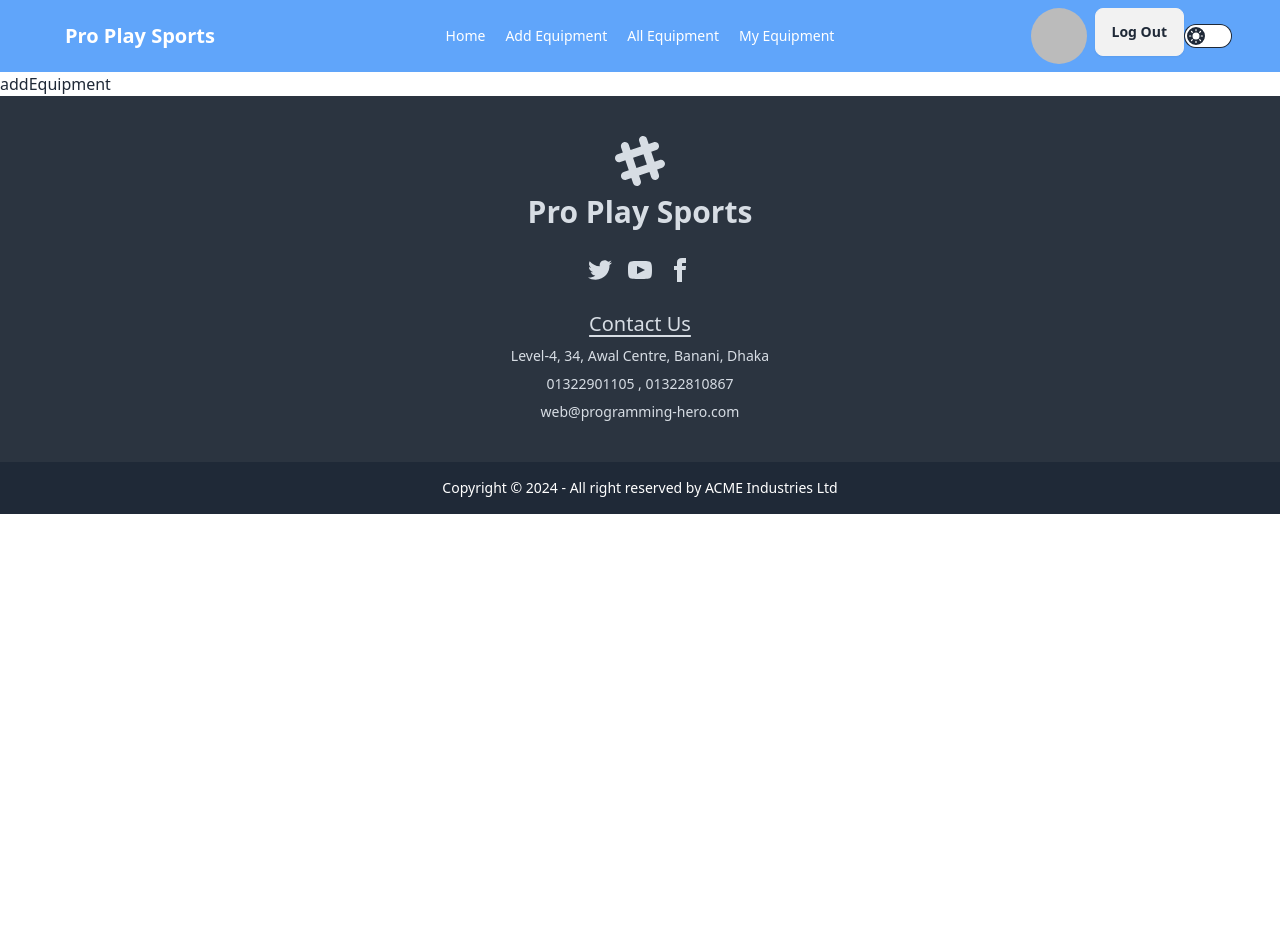
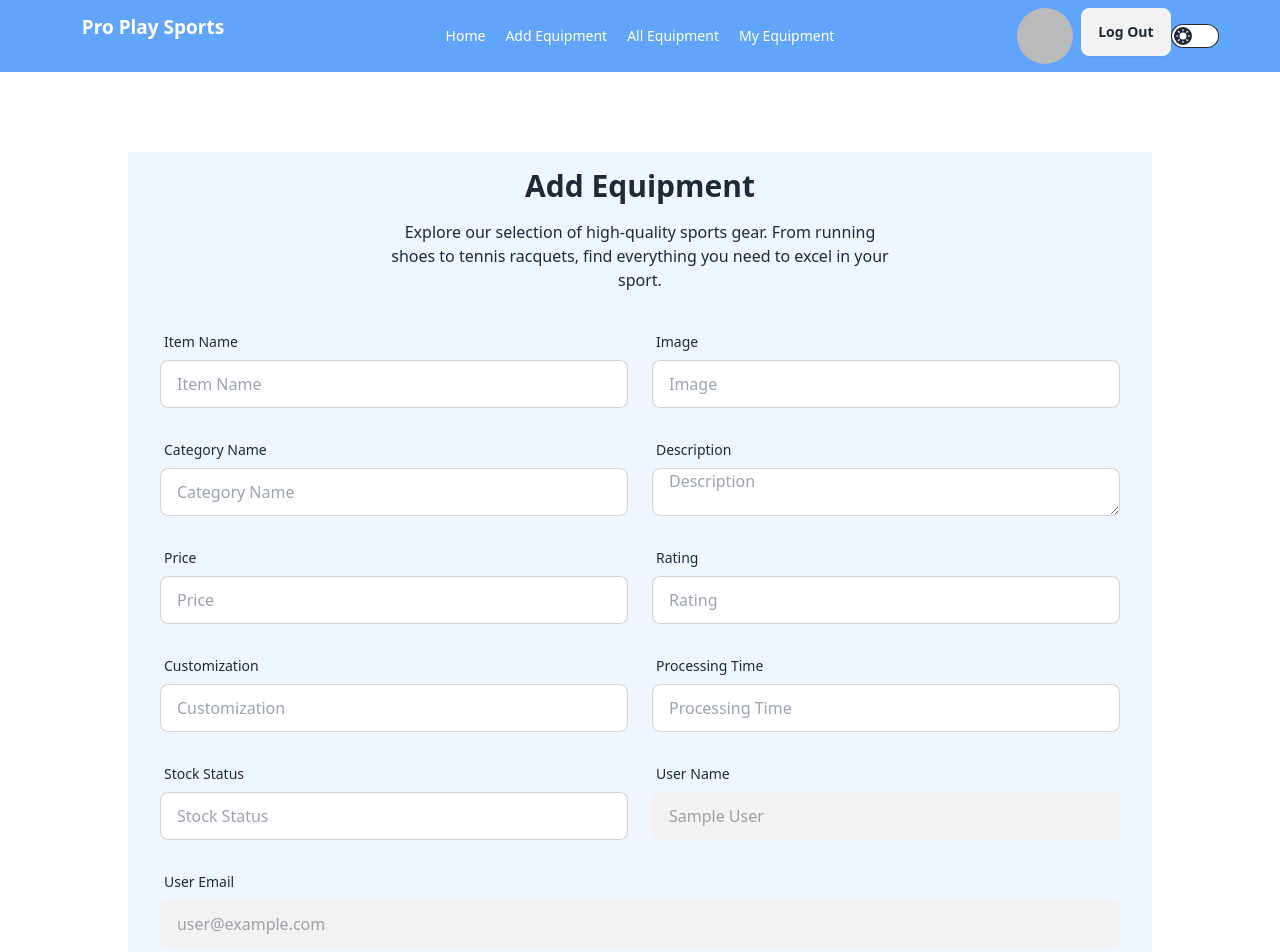
Before and after one commit to ummesalma303/pro-play-sports-client-side, a React (Vite) app: page /addEquipment in a window 1280 px wide. Shown: the top 952 px of the page. Before the commit the page ends 800 px from the top, so only its background shows below. Built offline with nearby package versions, Linux system fonts and the light colour scheme; no server answers; sample sign-in values are in the browser's storage.

Commit message:
save equipment information to the database and get all the data on client side

```diff
--- /dev/null
+++ b/src/components/Equipment.jsx
@@ -0,0 +1,21 @@
+import React from 'react';
+
+const Equipment = ({equipment,idx}) => {
+    const {name,category,price} = equipment
+    console.log(equipment)
+    return (
+
+
+        <tr>
+          {/* row 1 */}
+        <th>{idx +1}</th>
+        <td>{name}</td>
+        <td>{category}</td>
+        <td>{price}</td>
+      </tr>
+
+
+    );
+};
+
+export default Equipment;
--- a/src/components/Navbar.jsx
+++ b/src/components/Navbar.jsx
@@ -17,7 +17,9 @@
    }
     </>
     return (
-        <div className="navbar bg-blue-400 text-white px-12">
+       <div className="bg-blue-400 ">
+         <div className="w-11/12 mx-auto">
+          <div className="navbar  text-white ">
         <div className="navbar-start">
           <div className="dropdown">
             <div tabIndex={0} role="button" className="btn btn-ghost lg:hidden">
@@ -41,7 +43,7 @@
               {link}
             </ul>
           </div>
-          <a className="btn btn-ghost text-xl -ml-6 md:-ml-0">Pro Play Sports</a>
+          <a className="btn btn-ghost text-xl -ml-6 md:-ml-0 hidden md:block">Pro Play Sports</a>
         </div>
         <div className="navbar-center hidden lg:flex">
           <ul className="menu menu-horizontal px-1 space-x-5">
@@ -103,6 +105,8 @@
   </div>
 
       </div>
+        </div>
+       </div>
     );
 };
 
--- a/src/pages/AddEquipment.jsx
+++ b/src/pages/AddEquipment.jsx
@@ -1,9 +1,157 @@
-import React from 'react';
+import React, { useContext } from 'react';
+import Title from '../components/Title';
+import { AuthContext } from '../provider/AuthProvider';
 
 const AddEquipment = () => {
+    const {logUser}=useContext(AuthContext)
+    console.log(logUser?.displayName)
+    console.log(logUser?.email)
+    const handleAddEquipment=e=>{
+        e.preventDefault()
+        const form = e.target
+
+        const item=form.item.value
+        const image=form.image.value
+        const category=form.category.value
+        const description=form.description.value
+        const price=form.price.value
+        const rating=form.rating.value
+        const customization=form.customization.value
+        const processing=form.processing.value
+        const stock=form.stock.value
+        const name=form.name.value
+        const email=form.email.value
+        const equipmentData ={item,email,image,category,description,price,rating,customization,processing,stock,name}
+        // console.log(data)
+
+
+        fetch('http://localhost:5000/equipment',{
+            method:"POST",
+            headers:{
+                "Content-Type":'application/json'
+            },
+            body:JSON.stringify(equipmentData)
+        })
+        .then(res=>res.json())
+        .then(data=>{
+            console.log(data)
+            if(data.acknowledged){
+                alert('added successfully')
+
+            }
+        })
+
+
+    }
+
+
     return (
-        <div>
-            addEquipment
+        <div className='my-20 w-11/12 mx-auto'>
+
+<div className="flex justify-center items-center">
+
+
+
+<div className=" bg-blue-50 w-full max-w-5xl shrink-0 ">
+<div className="mt-4">
+<Title title={'Add Equipment'} subTitle={"Explore our selection of high-quality sports gear. From running shoes to tennis racquets, find everything you need to excel in your sport."}></Title>
+
+</div>
+
+<form onSubmit={handleAddEquipment} className="card-body grid grid-cols-1 md:grid-cols-2  gap-6 max-w-5xl ">
+
+
+
+    {/* 1 */}
+<div className="form-control">
+<label className="label">
+<span className="label-text">Item Name</span>
+</label>
+<input type="text" placeholder="Item Name" name='item' className="input input-bordered" required />
+</div>
+{/* 2 */}
+<div className="form-control">
+<label className="label">
+<span className="label-text">Image</span>
+</label>
+<input type="text" placeholder="Image" name='image' className="input input-bordered" required />
+</div>
+{/* 3 */}
+<div className="form-control">
+<label className="label">
+<span className="label-text">Category Name</span>
+</label>
+<input type="text" placeholder="Category Name" name='category' className="input input-bordered" required />
+</div>
+{/* 4 */}
+<div className="form-control">
+<label className="label">
+<span className="label-text">Description</span>
+</label>
+<textarea type="text"  placeholder="Description" name="description" className="input input-bordered" required ></textarea>
+{/* <input  placeholder="Description" className="input input-bordered" required /> */}
+</div>
+{/* 5 */}
+<div className="form-control">
+<label className="label">
+<span className="label-text">Price</span>
+</label>
+<input type="number" placeholder="Price" name='price' className="input input-bordered" required />
+</div>
+{/* 6 */}
+<div className="form-control">
+<label className="label">
+<span className="label-text">Rating</span>
+</label>
+<input type="text" placeholder="Rating" name='rating' className="input input-bordered" required />
+</div>
+{/* 7 */}
+<div className="form-control">
+<label className="label">
+<span className="label-text">Customization</span>
+</label>
+<input type="text" placeholder="Customization" name='customization' className="input input-bordered" required />
+</div>
+{/* 8 */}
+<div className="form-control">
+<label className="label">
+<span className="label-text">Processing Time</span>
+</label>
+<input type="text" placeholder="Processing Time" name='processing' className="input input-bordered" required />
+</div>
+{/* 9 */}
+<div className="form-control">
+<label className="label">
+<span className="label-text">Stock Status</span>
+</label>
+<input type="text" placeholder="Stock Status" name='stock' className="input input-bordered" required />
+</div>
+{/* 10 */}
+<div className="form-control">
+<label className="label">
+<span className="label-text">User Name</span>
+</label>
+<input type="text" name='name' value={logUser?.displayName} className="input input-bordered" disabled/>
+
+</div>
+{/* 11 */}
+<div className="form-control col-span-1 md:col-span-2">
+<label className="label">
+<span className="label-text">User Email</span>
+</label>
+<input type="text" name='email' value={logUser?.email} className="input input-bordered cursor-not-allowed " disabled/>
+
+</div>
+
+
+<div className="form-control mt-6 col-span-1 md:col-span-2">
+<button type='submit' className="btn bg-blue-500 text-white ">Submit</button>
+</div>
+</form>
+</div>
+
+</div>
+
         </div>
     );
 };
--- a/src/pages/AllEquipment.jsx
+++ b/src/pages/AllEquipment.jsx
@@ -1,9 +1,35 @@
 import React from 'react';
+import { useLoaderData } from 'react-router-dom';
+import Equipment from '../components/Equipment';
 
 const AllEquipment = () => {
+    const equipments =useLoaderData()
+    // console.log(data)
     return (
         <div>
-            allEquipment
+
+<div className="overflow-x-auto w-11/12 mx-auto my-20">
+  <table className="table">
+    {/* head */}
+    <thead>
+      <tr>
+        <th></th>
+        <th>Name</th>
+        <th>Category</th>
+        <th>Price</th>
+      </tr>
+    </thead>
+    <tbody >
+
+            {
+                equipments.map((equipment,idx) => <Equipment key={equipment._id} equipment={equipment} idx={idx}></Equipment>)
+            }
+
+    </tbody>
+  </table>
+</div>
+
+
         </div>
     );
 };
--- a/src/pages/Login.jsx
+++ b/src/pages/Login.jsx
@@ -5,7 +5,7 @@
 
 const Login = () => {
     const navigate = useNavigate()
-    const {googleLoginUser,signInUser,setUser} =useContext(AuthContext)
+    const {googleLoginUser,signInUser} =useContext(AuthContext)
     // console.log(googleLoginUser)
 
     const handleSignIn=e=>{
@@ -14,7 +14,7 @@
 
       const email=form.email.value
       const password=form.password.value
-      console.log(email,password)
+      // console.log(email,password)
 
 
       //   createNewUser(email,password)
@@ -22,7 +22,7 @@
       .then(res=>{
         console.log(res)
         alert('user successfully sign In')
-        setUser(res.user)
+        setUser(res?.user)
         navigate('/')
       })
       .catch(err=>console.log(err.message))
@@ -36,11 +36,13 @@
 
     return (
 
+<div className="flex justify-center items-center">
 
-<div className='flex justify-center items-center my-12'>
-  <div className="">
 
-<div className="card bg-base-100 shadow-lg">
+<div className=' my-12 card bg-base-100 w-full max-w-lg shrink-0 shadow-2xl '>
+
+
+ <div className="card bg-base-100 w-full max-w-lg shrink-0 shadow-2xl ">
  <form onSubmit={handleSignIn} className="card-body">
 
 
@@ -74,6 +76,7 @@
  </div> */}
  </div>
  </div>
+
 </div>
     );
 };
--- a/src/provider/AuthProvider.jsx
+++ b/src/provider/AuthProvider.jsx
@@ -10,6 +10,7 @@
 
     const [loader,setLoader]=useState(true)
     const [user,setUser]=useState(null)
+    const [logUser,setLogUser]=useState()
 
 /* ----------------------------- create new user ---------------------------- */
     const createNewUser=( email, password)=>{
@@ -56,6 +57,7 @@
     useEffect(()=>{
         const subscribe = onAuthStateChanged(auth, (user) => {
             setUser(user)
+            setLogUser(user)
             setLoader(false)
         })
         return ()=>subscribe()
@@ -65,6 +67,8 @@
     const info={
         setUser,
         user,
+        logUser,
+        setLogUser,
         loader,
         createNewUser,
         updateUser,
--- a/src/routes/Routes.jsx
+++ b/src/routes/Routes.jsx
@@ -27,7 +27,8 @@
         },
         {
             path:'/allEquipment',
-            element:<AllEquipment></AllEquipment>
+            element:<AllEquipment></AllEquipment>,
+            loader:()=>fetch('http://localhost:5000/equipment')
         },
         {
             path:'/myEquipment',
```
Lines whose indentation alone changed are shown as unchanged.
